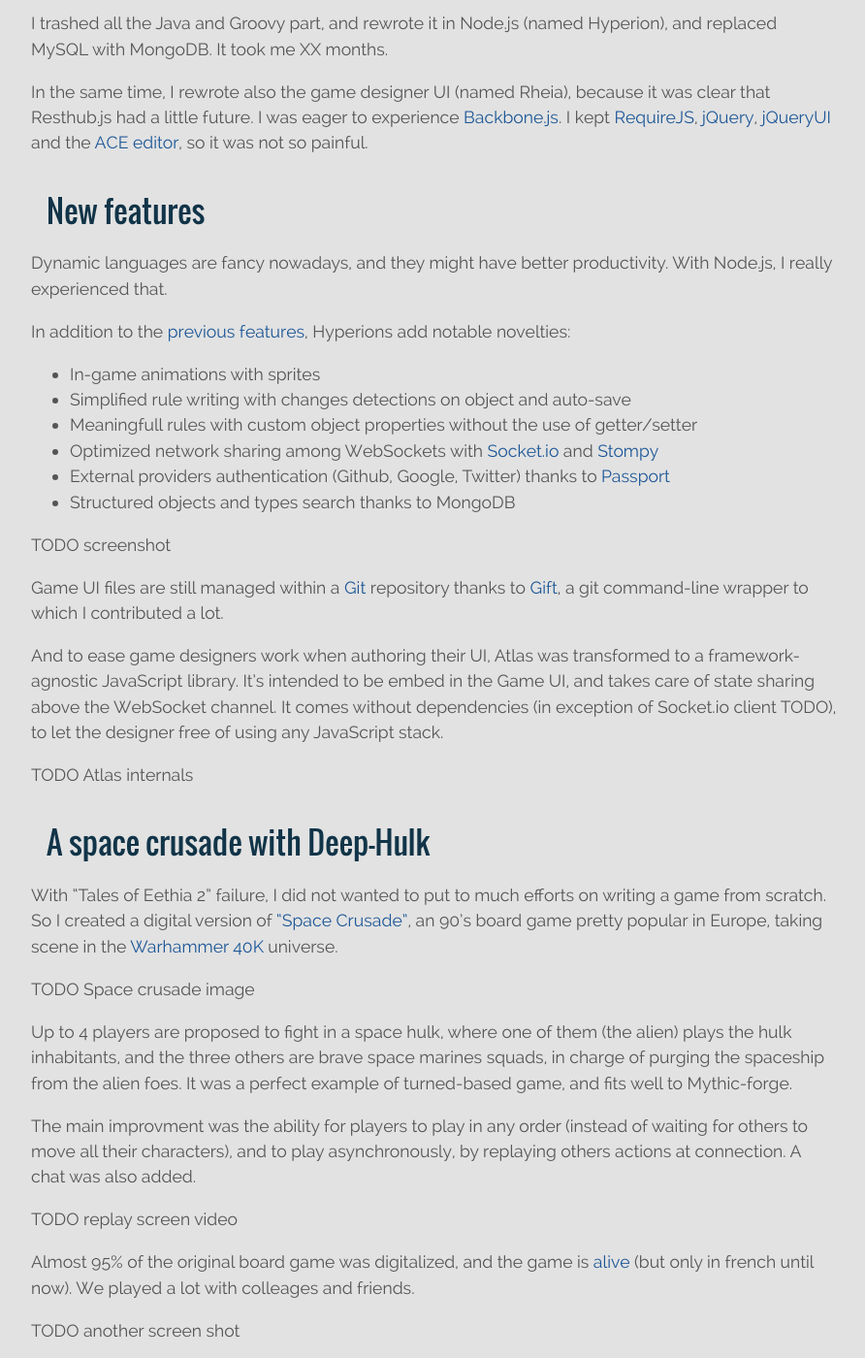
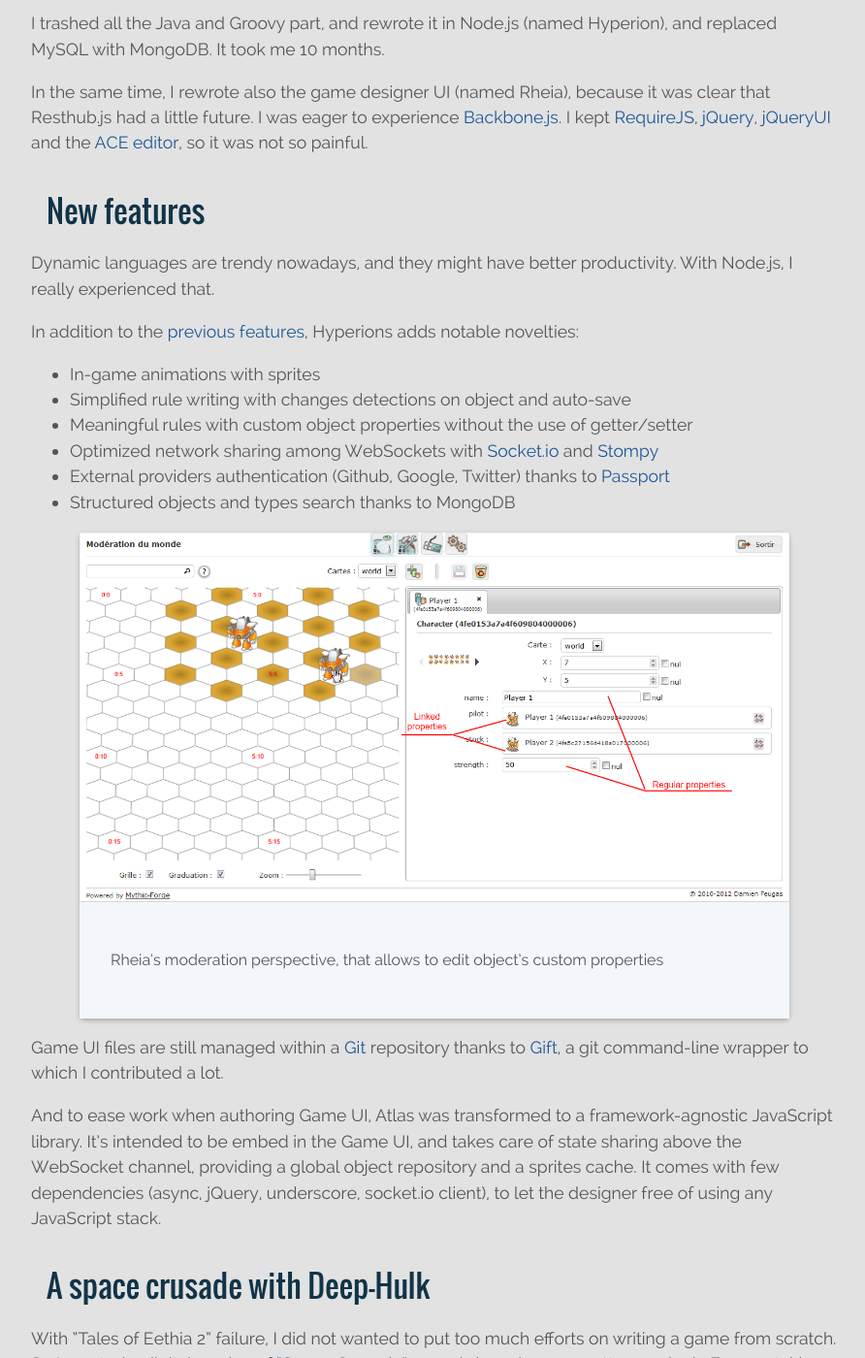
Before and after one commit to feugy/feugy.github.io, a Jekyll site: the page built from _posts/2012-03-02-mythic-forge-v3.md, in a window 1280 px wide and 1400 px high, scrolled down 1305 px. Shown: the whole window at 97% size, without its empty margins (192-1084 px from the left). Built offline with Jekyll 4.4.1, drawn with Linux system fonts in a browser that asks for light colours; some web fonts are replaced; some of the changed text lies outside the part shown.

```diff
--- a/_posts/2012-03-02-mythic-forge-v3.md
+++ b/_posts/2012-03-02-mythic-forge-v3.md
@@ -23,8 +23,8 @@ meta:
 
 # Game engine as a Service - rebirth from ashes
 
-You may be interested in [part one][mythic-forge-1]{:target='_blank'} and [part two][mythic-forge-2]{:target='_blank'} of the project history.
-If you're hurry, Mythic forge is an online multi-player game engine, where the game designers use online tools to create and make their game evolve, while players are playing.
+You may be interested by [part one][mythic-forge-1]{:target='_blank'} and [part two][mythic-forge-2]{:target='_blank'} of the project history.
+If you’re hurry, Mythic forge is an online multi-player game engine, where the game designers use online tools to create and make their game evolve without outage for players.
 
 The second version, with its Java-based server (Spring + Hibernate + Groovy + WebSockets) and its JavaScript ([Resthub.js][resthub]{:target='_blank'} + Require.js + ACE) UIs, did not reached its audience.
 A bit depressed, I took a month off, thinking a lot about what did not worked.
@@ -35,12 +35,12 @@ The answer I found was to return to basics:
 >
 > So let's improve by pushing technologies I'm using daily.
 
-And since mid-2011, my daily job was about [Node.js][node]{:target='_blank'}, JavaScript MVC frameworks and [MongoDB][mongo]{:target='_blank'}.
+Since mid-2011, my daily job was related [Node.js][node]{:target='_blank'}, JavaScript MVC frameworks and [MongoDB][mongo]{:target='_blank'}.
 
-# Total rewrite
+# A total rewrite
 
 This was 7 months I was working on an Open Data service, named [SmartData][sd]{:target='_blank'}, with Node.js, [ElasticSearch][elastic]{:target='_blank'} and MongoDB.
-This was a really happy experience, especially because SmartData has to handle and adapt to unstructured data.
+This was a really great experience, because SmartData had to handle and adapt to unstructured data, and especially because Node excels in that field.
 
 In Mythic-Forge, the database model used to be generic, to allow game designers to add their own object classes with custom properties.
 As the game logic is also written by game designers in the rule engine, I put a lot of effort to make Groovy rules aware of Hibernate transactions, and allow a maximum dynamism to avoid compilation and deployment.
@@ -48,54 +48,52 @@ As the game logic is also written by game designers in the rule engine, I put a
 By using a flexible document-oriented database like Mongo and a dynamic scripting language like JavaScript, I could get rid of all this pain, with the promise of better performances.
 
 I trashed all the Java and Groovy part, and rewrote it in Node.js (named Hyperion), and replaced MySQL with MongoDB.
-It took me XX months.
+It took me 10 months.
 
 In the same time, I rewrote also the game designer UI (named Rheia), because it was clear that Resthub.js had a little future.
 I was eager to experience [Backbone.js][backbone]{:target='_blank'}. I kept [RequireJS][require]{:target='_blank'}, [jQuery][jquery]{:target='_blank'}, [jQueryUI][jquery-ui]{:target='_blank'} and the [ACE editor][ace]{:target='_blank'}, so it was not so painful.
 
 # New features
 
-Dynamic languages are fancy nowadays, and they might have better productivity.
+Dynamic languages are trendy nowadays, and they might have better productivity.
 With Node.js, I really experienced that.
 
-In addition to the [previous features][features]{:target='_blank'}, Hyperions add notable novelties:
+In addition to the [previous features][features]{:target='_blank'}, Hyperions adds notable novelties:
 
 - In-game animations with sprites
 - Simplified rule writing with changes detections on object and auto-save
-- Meaningfull rules with custom object properties without the use of getter/setter
+- Meaningful rules with custom object properties without the use of getter/setter
 - Optimized network sharing among WebSockets with [Socket.io][sio]{:target='_blank'} and [Stompy][stompy]{:target='_blank'}
 - External providers authentication (Github, Google, Twitter) thanks to [Passport][passport]{:target='_blank'}
 - Structured objects and types search thanks to MongoDB
 
-TODO screenshot
+{% include card.html image='/image/mythic-forge-v3-1.png' description='Rheia\'s moderation perspective, that allows to edit object\'s custom properties' %}
 
 Game UI files are still managed within a [Git][git]{:target='_blank'} repository thanks to [Gift][gift]{:target='_blank'}, a git command-line wrapper to which I contributed a lot.
 
-And to ease game designers work when authoring their UI, Atlas was transformed to a framework-agnostic JavaScript library.
-It's intended to be embed in the Game UI, and takes care of state sharing above the WebSocket channel.
-It comes without dependencies (in exception of Socket.io client TODO), to let the designer free of using any JavaScript stack.
-
-TODO Atlas internals
+And to ease work when authoring Game UI, Atlas was transformed to a framework-agnostic JavaScript library.
+It's intended to be embed in the Game UI, and takes care of state sharing above the WebSocket channel, providing a global object repository and a sprites cache.
+It comes with few dependencies (async, jQuery, underscore, socket.io client), to let the designer free of using any JavaScript stack.
 
 # A space crusade with Deep-Hulk
 
-With "Tales of Eethia 2" failure, I did not wanted to put to much efforts on writing a game from scratch.
+With "Tales of Eethia 2" failure, I did not wanted to put too much efforts on writing a game from scratch.
 So I created a digital version of ["Space Crusade"][space-crusade]{:target='_blank'}, an 90's board game pretty popular in Europe, taking scene in the [Warhammer 40K][w40]{:target='_blank'} universe.
 
-TODO Space crusade image
+{% include card.html image='/image/deep-hulk-1.png' description='Chaos forces' %}
 
 Up to 4 players are proposed to fight in a space hulk, where one of them (the alien) plays the hulk inhabitants, and the three others are brave space marines squads, in charge of purging the spaceship from the alien foes.
 It was a perfect example of turned-based game, and fits well to Mythic-forge.
 
-The main improvment was the ability for players to play in any order (instead of waiting for others to move all their characters), and to play asynchronously, by replaying others actions at connection.
+The main improvement was the ability for players to play in any order (instead of waiting for others to move all their characters), and to play asynchronously, by replaying others actions at connection.
 A chat was also added.
 
-TODO replay screen video
+*TODO replay screen video*
 
-Almost 95% of the original board game was digitalized, and the game is [alive][deephulk]{:target='_blank'} (but only in french until now).
+Almost 95% of the original board game was digitized, and the game is [alive][deephulk]{:target='_blank'} (but only in french until now).
 We played a lot with colleages and friends.
 
-TODO another screen shot
+*TODO another screen shot*
 
 Unfortunately, I totally stopped working on Mythic-forge and Deep Hulk since the birth of my lovely daughter on summer 2014.
 I regularly have new game ideas, but wait a calmer period before diving again !
```
Also changed, not shown: TODO.md (+0 -18 lines), _posts/2013-01-28-swagger-jack.md (added, +18 -0 lines), _posts/2015-02-15-rock-the-web-with-nodejs.md (added, +20 -0 lines), _posts/2015-04-16-mixit.md (added, +24 -0 lines), _posts/2015-09-18-optikey.md (added, +19 -0 lines), image/deep-hulk-1.png (added), image/mixit-2015-header.png (added), image/mixit-2015.png (added), image/mythic-forge-v3-1.png (added), image/optikey-header.png (added).
